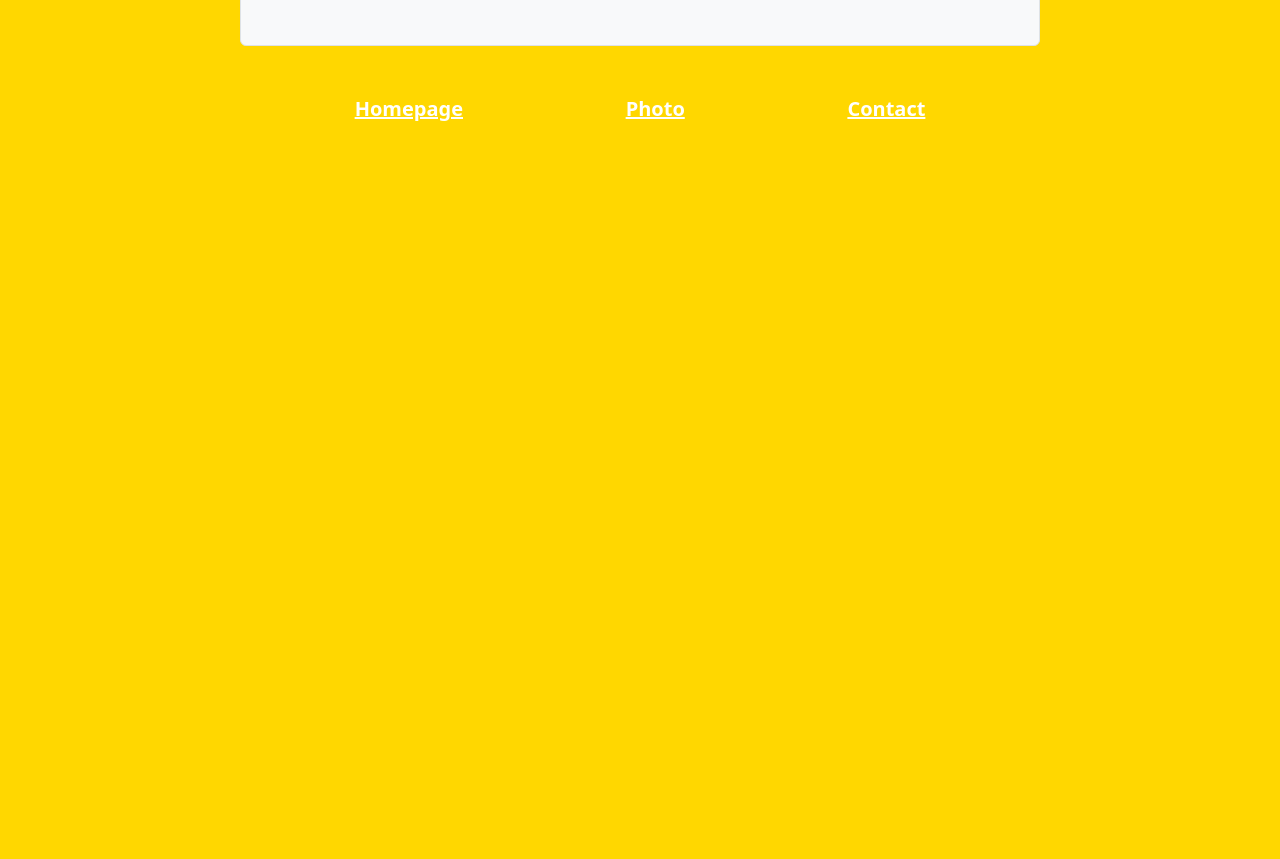
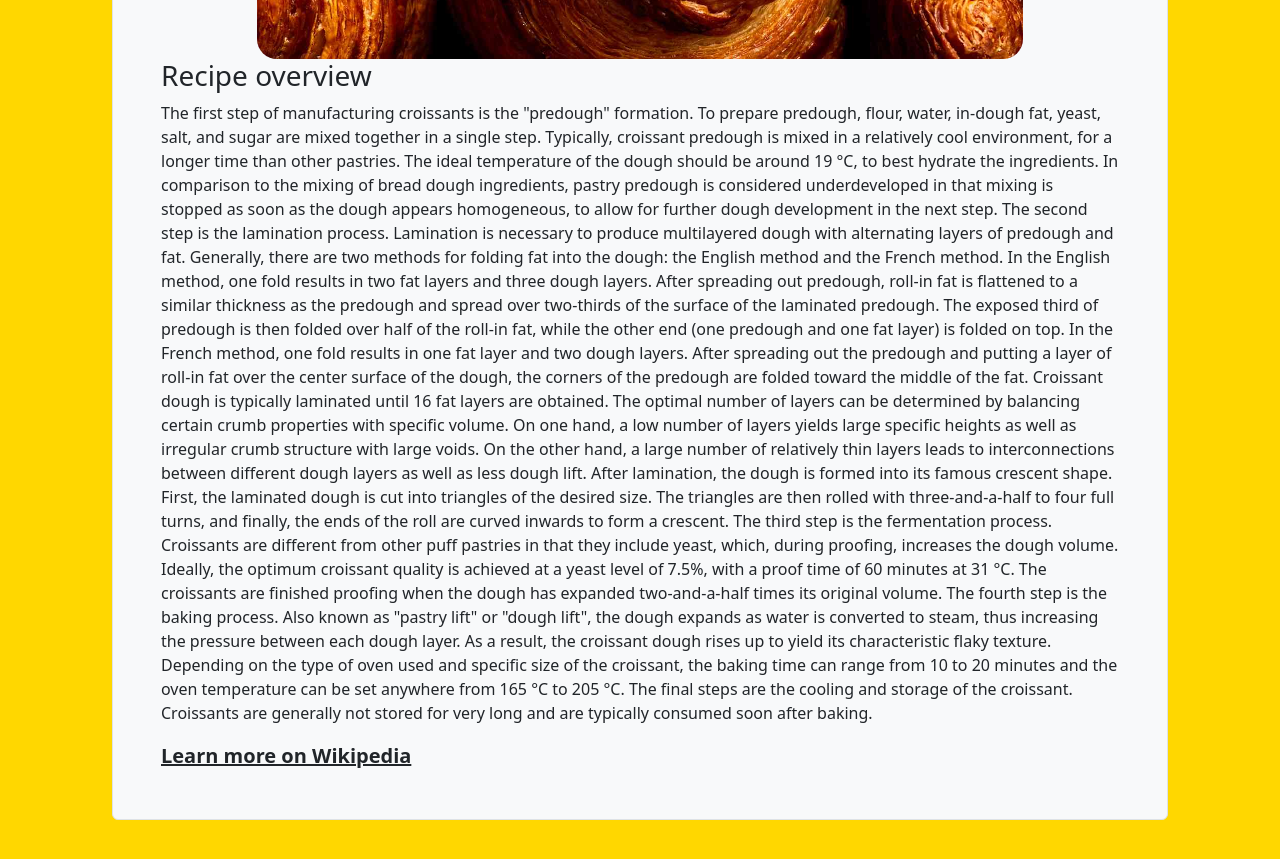
Before and after one commit to Nezhlya/croissant, a plain HTML site: page index.html in a window 1280 px wide. Shown: the part 763-1622 px from the top of the page. Before the commit the page ends 1079 px from the top, so only its background shows below. Drawn offline with nearby package versions, Linux system fonts and the light colour scheme.

Commit message:
text and link added

```diff
--- a/css/styles.css
+++ b/css/styles.css
@@ -5,7 +5,7 @@ img {
   display: block;
 }
 body {
-  margin: 15%;
+  margin: 5%;
   background-color: gold;
 }
 a {
--- a/index.html
+++ b/index.html
@@ -15,6 +15,11 @@
     <title>Document</title>
   </head>
   <body>
+    <div class="d-flex justify-content-evenly">
+      <a href="index.html">Homepage</a>
+      <a href="photo.html" target="_blank">Photo</a>
+      <a href="contact.html" target="_blank">Contact</a>
+    </div>
     <div class="border rounded m-5 p-5 bg-light">
       <h1 class="text-center">Croissant</h1>
       <p>
@@ -23,11 +28,61 @@
         preferably while sitting in a charming Parisian cafe.
       </p>
       <img src="classic-croissants.jpg" alt="croissant" />
-    </div>
-    <div class="d-flex justify-content-evenly">
-      <a href="index.html">Homepage</a>
-      <a href="photo.html" target="_blank">Photo</a>
-      <a href="contact.html" target="_blank">Contact</a>
+      <h3>Recipe overview</h3>
+      <p>
+        The first step of manufacturing croissants is the "predough" formation.
+        To prepare predough, flour, water, in-dough fat, yeast, salt, and sugar
+        are mixed together in a single step. Typically, croissant predough is
+        mixed in a relatively cool environment, for a longer time than other
+        pastries. The ideal temperature of the dough should be around 19 °C, to
+        best hydrate the ingredients. In comparison to the mixing of bread dough
+        ingredients, pastry predough is considered underdeveloped in that mixing
+        is stopped as soon as the dough appears homogeneous, to allow for
+        further dough development in the next step. The second step is the
+        lamination process. Lamination is necessary to produce multilayered
+        dough with alternating layers of predough and fat. Generally, there are
+        two methods for folding fat into the dough: the English method and the
+        French method. In the English method, one fold results in two fat layers
+        and three dough layers. After spreading out predough, roll-in fat is
+        flattened to a similar thickness as the predough and spread over
+        two-thirds of the surface of the laminated predough. The exposed third
+        of predough is then folded over half of the roll-in fat, while the other
+        end (one predough and one fat layer) is folded on top. In the French
+        method, one fold results in one fat layer and two dough layers. After
+        spreading out the predough and putting a layer of roll-in fat over the
+        center surface of the dough, the corners of the predough are folded
+        toward the middle of the fat. Croissant dough is typically laminated
+        until 16 fat layers are obtained. The optimal number of layers can be
+        determined by balancing certain crumb properties with specific volume.
+        On one hand, a low number of layers yields large specific heights as
+        well as irregular crumb structure with large voids. On the other hand, a
+        large number of relatively thin layers leads to interconnections between
+        different dough layers as well as less dough lift. After lamination, the
+        dough is formed into its famous crescent shape. First, the laminated
+        dough is cut into triangles of the desired size. The triangles are then
+        rolled with three-and-a-half to four full turns, and finally, the ends
+        of the roll are curved inwards to form a crescent. The third step is the
+        fermentation process. Croissants are different from other puff pastries
+        in that they include yeast, which, during proofing, increases the dough
+        volume. Ideally, the optimum croissant quality is achieved at a yeast
+        level of 7.5%, with a proof time of 60 minutes at 31 °C. The croissants
+        are finished proofing when the dough has expanded two-and-a-half times
+        its original volume. The fourth step is the baking process. Also known
+        as "pastry lift" or "dough lift", the dough expands as water is
+        converted to steam, thus increasing the pressure between each dough
+        layer. As a result, the croissant dough rises up to yield its
+        characteristic flaky texture. Depending on the type of oven used and
+        specific size of the croissant, the baking time can range from 10 to 20
+        minutes and the oven temperature can be set anywhere from 165 °C to 205
+        °C. The final steps are the cooling and storage of the croissant.
+        Croissants are generally not stored for very long and are typically
+        consumed soon after baking.
+      </p>
+      <a
+        href="https://en.wikipedia.org/wiki/Croissant#Ingredient_functionality_during_processing"
+        class="text-dark"
+        >Learn more on Wikipedia</a
+      >
     </div>
   </body>
 </html>
```
